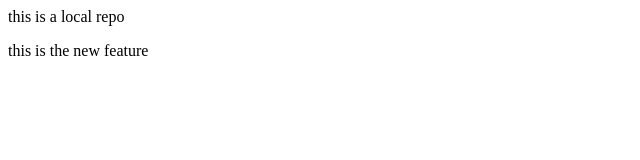
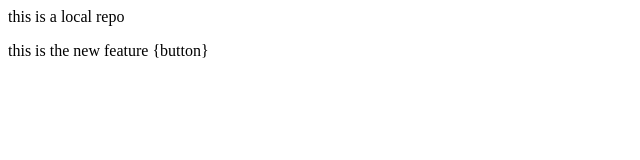
Before and after one commit to harshit17102005/localrepo, a plain HTML site: page index.html in a window 1280 px wide. Shown: the full height of the page, 0-640 px from the left. Drawn offline with Linux system fonts and the light colour scheme.

Commit message:
add button

```diff
--- a/index.html
+++ b/index.html
@@ -1,2 +1,2 @@
 <p>this is a local repo</p>
-<p>this is the new feature</p>
+<p>this is the new feature {button}</p>
```
